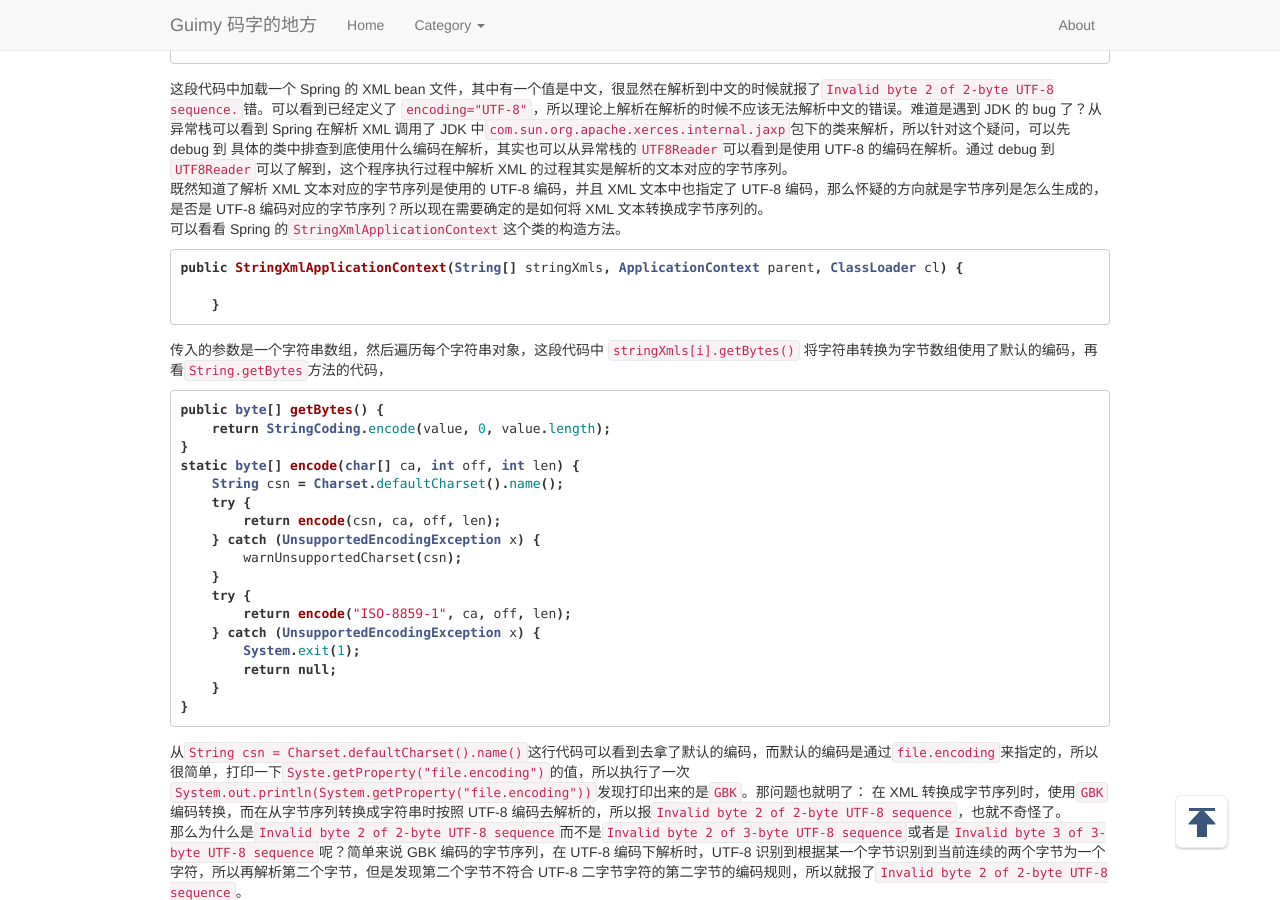
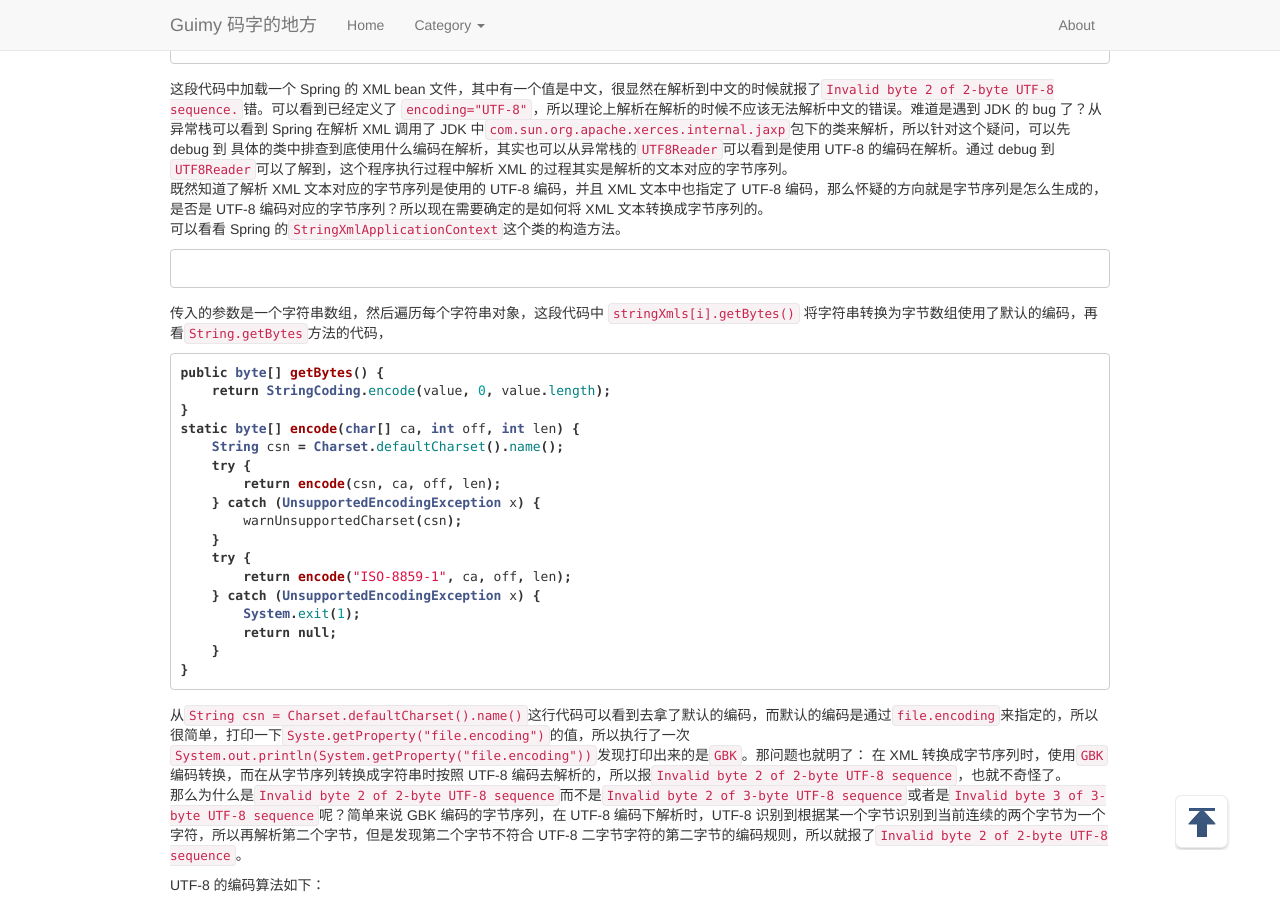
Before and after one commit to guimingyue/guimingyue.github.io, a Jekyll site: the page built from _posts/2018-05-25-Invalid-byte-2-of-2-byte-UTF-8-sequence.md, in a window 1280 px wide and 900 px high, scrolled down 508 px. Built offline with Jekyll 4.4.1, drawn with Linux system fonts in a browser that asks for light colours; comment, search, counter and statistics services are not loaded.

Commit message:
Update 2018-05-25-Invalid-byte-2-of-2-byte-UTF-8-sequence.md

````diff
--- a/_posts/2018-05-25-Invalid-byte-2-of-2-byte-UTF-8-sequence.md
+++ b/_posts/2018-05-25-Invalid-byte-2-of-2-byte-UTF-8-sequence.md
@@ -26,9 +26,7 @@ String data = "<?xml version=\"1.0\" encoding=\"UTF-8\"?>\n"
 既然知道了解析 XML 文本对应的字节序列是使用的 UTF-8 编码，并且 XML 文本中也指定了 UTF-8 编码，那么怀疑的方向就是字节序列是怎么生成的，是否是 UTF-8 编码对应的字节序列？所以现在需要确定的是如何将 XML 文本转换成字节序列的。
 可以看看 Spring 的`StringXmlApplicationContext`这个类的构造方法。
 ```java
-public StringXmlApplicationContext(String[] stringXmls, ApplicationContext parent, ClassLoader cl) {
 
-    }
 ```
 传入的参数是一个字符串数组，然后遍历每个字符串对象，这段代码中 `stringXmls[i].getBytes()` 将字符串转换为字节数组使用了默认的编码，再看`String.getBytes`方法的代码，
 ```java
````
